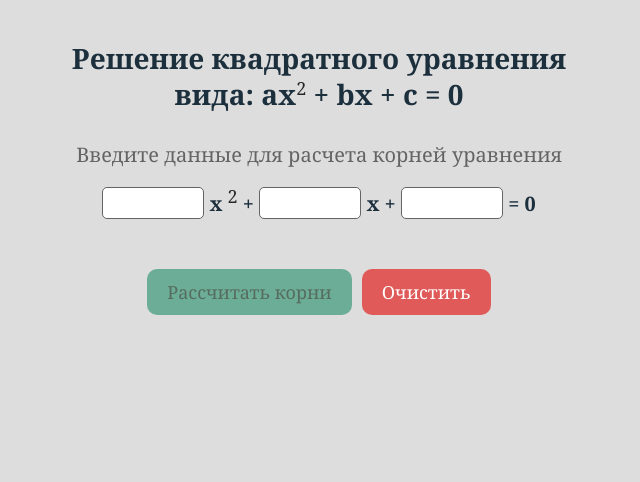
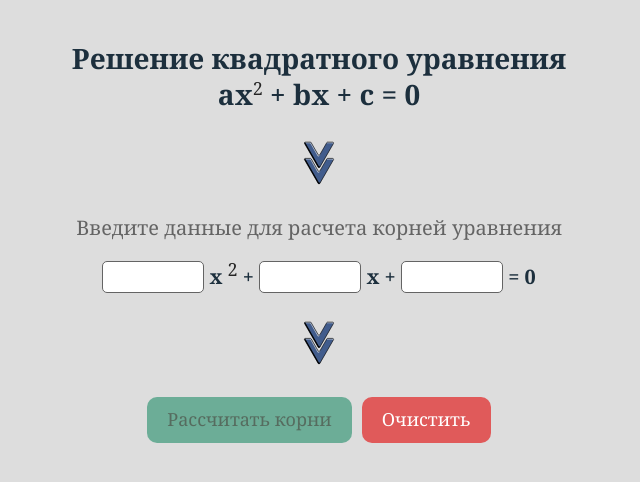
Before and after one commit to Dasha1801/quadratic_equation, a React (Vite) app: page / in a window 1280 px wide. Shown: the top 482 px of the page, without its empty margins (321-961 px from the left). Built offline with nearby package versions, Linux system fonts and the light colour scheme.

Commit message:
feat: add separator

```diff
--- a/src/components/app/index.tsx
+++ b/src/components/app/index.tsx
@@ -2,6 +2,7 @@ import { useState, useMemo } from 'react'
 import EnterUserData from '../enterUserData'
 import './style.scss'
 import Result from '../result'
+import Separator from '../separator'
 
 export interface IState {
   a: string
@@ -38,9 +39,11 @@ const App = () => {
     <div className="wrapperApp">
       <h1>
         Решение квадратного уравнения
-        <br /> вида: ax<sup>2</sup> + bx + c = 0
+        <br /> ax<sup>2</sup> + bx + c = 0
       </h1>
+      <Separator />
       <EnterUserData data={state} onChange={onChange} />
+      <Separator />
       <div className="actions">
         <div
           className={`btn ${isDisabled || isHasResult ? 'notValid' : ''}`}
--- a/src/components/app/style.scss
+++ b/src/components/app/style.scss
@@ -2,7 +2,7 @@
   display: flex;
   flex-direction: column;
   align-items: center;
-  gap: 30px;
+  gap: 20px;
 
   h1 {
     font-size: 28px;
@@ -17,7 +17,6 @@
     gap: 10px;
 
     .btn {
-      margin-top: 20px;
       cursor: pointer;
       height: 46px;
       color: rgb(53, 14, 14);
--- a/src/components/result/index.tsx
+++ b/src/components/result/index.tsx
@@ -1,5 +1,6 @@
 import { useCallback } from 'react'
 import './style.scss'
+import Separator from '../separator'
 
 interface IPropsResult {
   a: number
@@ -21,7 +22,7 @@ const Result = ({ a, b, c }: IPropsResult) => {
       return (
         <div className="resultWrapper">
           <span> D = 0, уравнение имеет один корень,</span>
-          <span>x = {(-b / 2) * a}</span>
+          <span>x = {-b / (2 * a)}</span>
         </div>
       )
     }
@@ -30,19 +31,22 @@ const Result = ({ a, b, c }: IPropsResult) => {
       <div className="resultWrapper">
         <span>D &#8250; 0,</span>
         <span>
-          x<sub>1</sub> = {(-b + (Math.sqrt(D) / 2) * a).toFixed(2)},
+          x<sub>1</sub> = {((-b + Math.sqrt(D)) / (2 * a)).toFixed(2)},
         </span>
         <span>
-          x<sub>2</sub> = {(-b - (Math.sqrt(D) / 2) * a).toFixed(2)}
+          x<sub>2</sub> = {((-b - Math.sqrt(D)) / (2 * a)).toFixed(2)}
         </span>
       </div>
     )
   }, [a, b, c, D])
   return (
-    <div className="resultBlock">
-      <div className="title">Результат</div>
-      {renderResult()}
-    </div>
+    <>
+      <Separator />
+      <div className="resultBlock">
+        <div className="title">Результат:</div>
+        {renderResult()}
+      </div>
+    </>
   )
 }
 
--- /dev/null
+++ b/src/components/separator/index.tsx
@@ -0,0 +1,11 @@
+import './style.scss'
+
+const Separator = () => {
+  return (
+    <div className="separator">
+      <img alt="" src="public/assets/icons/arrow.svg" />
+    </div>
+  )
+}
+
+export default Separator
--- /dev/null
+++ b/src/components/separator/style.scss
@@ -0,0 +1,6 @@
+.separator {
+  img {
+    width: 60px;
+    height: 60px;
+  }
+}
```
Also changed, not shown: public/assets/icons/arrow.svg (added).
